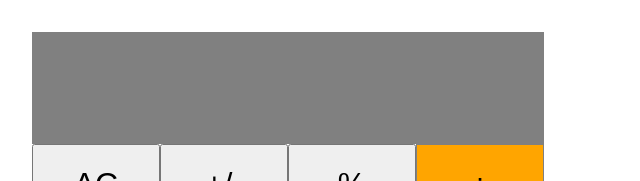
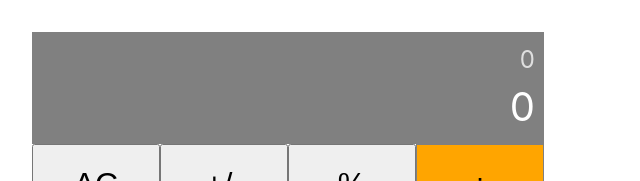
Before and after one commit to zhorabay/Math-magicians, a React (Create React App) app: page / in a window 1280 px wide. Shown: the top 181 px of the page, without its empty margins (0-640 px from the left). Built offline with nearby package versions, Linux system fonts and the light colour scheme.

Commit message:
Copy the specific files

```diff
--- a/src/components/Calculator.js
+++ b/src/components/Calculator.js
@@ -1,43 +1,66 @@
 import './Calculator.css';
-import { useReducer } from 'react';
-import reducer from '../logic/calculate';
-import {
-  OperationButton, ToggleSignButton, PercentageButton, DigitButton, formatOperand,
-} from '../logic/operate';
-import ACTIONS from '../logic/actions';
+import React, { useReducer } from 'react';
+import calculate from '../logic/calculate';
+
+const initialState = {
+  currentOperand: null,
+  previousOperand: null,
+  operation: null,
+};
+
+function reducer(state, action) {
+  switch (action.type) {
+    case 'CLEAR':
+      return calculate(state, 'AC');
+    case 'TOGGLE_SIGN':
+      return calculate(state, '+/-');
+    case 'PERCENTAGE':
+      return calculate(state, '%');
+    case 'OPERATION':
+      return calculate(state, action.operation);
+    case 'DIGIT':
+      return calculate(state, action.digit);
+    case 'EQUALS':
+      return calculate(state, '=');
+    default:
+      return state;
+  }
+}
 
 function Calculator() {
-  const [{ currentOperand, previousOperand, operation }, dispatch] = useReducer(reducer, {});
+  const [state, dispatch] = useReducer(reducer, initialState);
+
+  const formatOperand = (operand) => operand || '0';
 
   return (
     <div className="calculator-grid">
       <div className="output">
         <div className="previous-operand">
-          {formatOperand(previousOperand)}
+          {formatOperand(state.previousOperand)}
           {' '}
-          {operation}
+          {state.operation}
         </div>
-        <div className="current-operand">{formatOperand(currentOperand)}</div>
+        <div className="current-operand">{formatOperand(state.currentOperand)}</div>
       </div>
-      <button type="button" onClick={() => dispatch({ type: ACTIONS.CLEAR })}>AC</button>
-      <ToggleSignButton dispatch={dispatch} />
-      <PercentageButton dispatch={dispatch} />
-      <OperationButton className="symbol-bg" operation="÷" dispatch={dispatch} />
-      <DigitButton digit="7" dispatch={dispatch} />
-      <DigitButton digit="8" dispatch={dispatch} />
-      <DigitButton digit="9" dispatch={dispatch} />
-      <OperationButton className="symbol-bg" operation="x" dispatch={dispatch} />
-      <DigitButton digit="4" dispatch={dispatch} />
-      <DigitButton digit="5" dispatch={dispatch} />
-      <DigitButton digit="6" dispatch={dispatch} />
-      <OperationButton className="symbol-bg" operation="-" dispatch={dispatch} />
-      <DigitButton digit="1" dispatch={dispatch} />
-      <DigitButton digit="2" dispatch={dispatch} />
-      <DigitButton digit="3" dispatch={dispatch} />
-      <OperationButton className="symbol-bg" operation="+" dispatch={dispatch} />
-      <DigitButton className="span-two" digit="0" dispatch={dispatch} />
-      <DigitButton digit="." dispatch={dispatch} />
-      <button type="button" className="symbol-bg" onClick={() => dispatch({ type: ACTIONS.EVALUATE })}>=</button>
+      <button type="button" onClick={() => dispatch({ type: 'CLEAR' })}>AC</button>
+      <button type="button" onClick={() => dispatch({ type: 'TOGGLE_SIGN' })}>+/-</button>
+      <button type="button" onClick={() => dispatch({ type: 'PERCENTAGE' })}>%</button>
+      <button type="button" className="symbol-bg" onClick={() => dispatch({ type: 'OPERATION', operation: '÷' })}>÷</button>
+      <button type="button" onClick={() => dispatch({ type: 'DIGIT', digit: '7' })}>7</button>
+      <button type="button" onClick={() => dispatch({ type: 'DIGIT', digit: '8' })}>8</button>
+      <button type="button" onClick={() => dispatch({ type: 'DIGIT', digit: '9' })}>9</button>
+      <button type="button" className="symbol-bg" onClick={() => dispatch({ type: 'OPERATION', operation: 'x' })}>x</button>
+      <button type="button" onClick={() => dispatch({ type: 'DIGIT', digit: '4' })}>4</button>
+      <button type="button" onClick={() => dispatch({ type: 'DIGIT', digit: '5' })}>5</button>
+      <button type="button" onClick={() => dispatch({ type: 'DIGIT', digit: '6' })}>6</button>
+      <button type="button" className="symbol-bg" onClick={() => dispatch({ type: 'OPERATION', operation: '-' })}>-</button>
+      <button type="button" onClick={() => dispatch({ type: 'DIGIT', digit: '1' })}>1</button>
+      <button type="button" onClick={() => dispatch({ type: 'DIGIT', digit: '2' })}>2</button>
+      <button type="button" onClick={() => dispatch({ type: 'DIGIT', digit: '3' })}>3</button>
+      <button type="button" className="symbol-bg" onClick={() => dispatch({ type: 'OPERATION', operation: '+' })}>+</button>
+      <button type="button" className="span-two" onClick={() => dispatch({ type: 'DIGIT', digit: '0' })}>0</button>
+      <button type="button" onClick={() => dispatch({ type: 'DIGIT', digit: '.' })}>.</button>
+      <button type="button" className="symbol-bg" onClick={() => dispatch({ type: 'EQUALS' })}>=</button>
     </div>
   );
 }
--- a/src/logic/actions.js
+++ /dev/null
@@ -1,10 +0,0 @@
-const ACTIONS = {
-  ADD_DIGIT: 'add-digit',
-  CHOOSE_OPERATION: 'choose-operation',
-  CLEAR: 'clear',
-  MAKE_NEGATIVE: 'make-negative',
-  GIVE_PERCENTAGE: 'give-percentage',
-  EVALUATE: 'evaluate',
-};
-
-export default ACTIONS;
--- a/src/logic/calculate.js
+++ b/src/logic/calculate.js
@@ -1,98 +1,117 @@
-import { evaluate } from './operate';
-import ACTIONS from './actions';
+import Big from 'big.js';
 
-function reducer(state, { type, payload }) {
-  switch (type) {
-    case ACTIONS.ADD_DIGIT:
-      if (state.overwrite) {
+export default function calculate(obj, buttonName) {
+  const { currentOperand, previousOperand, operation } = obj;
+  let result;
+
+  switch (buttonName) {
+    case 'AC':
+      return {
+        currentOperand: null,
+        previousOperand: null,
+        operation: null,
+      };
+    case '+/-':
+      if (currentOperand) {
+        result = Big(currentOperand).times(-1).toString();
         return {
-          ...state,
-          currentOperand: payload.digit,
-          overwrite: false,
+          currentOperand: result,
+          previousOperand,
+          operation,
         };
       }
-      if (payload.digit === '0' && state.currentOperand === '0') {
-        return state;
-      }
-      if (payload.digit === '.' && state.currentOperand.includes('.')) {
-        return state;
-      }
-
-      return {
-        ...state,
-        currentOperand: `${state.currentOperand || ''}${payload.digit}`,
-      };
-    case ACTIONS.CHOOSE_OPERATION:
-      if (state.currentOperand == null && state.previousOperand == null) {
-        return state;
-      }
-
-      if (state.currentOperand == null) {
+      return obj;
+    case '%':
+      if (currentOperand) {
+        result = Big(currentOperand).div(100).toString();
         return {
-          ...state,
-          operation: payload.operation,
+          currentOperand: result,
+          previousOperand,
+          operation,
         };
       }
-
-      if (state.previousOperand == null) {
+      return obj;
+    case '+':
+    case '-':
+    case 'x':
+    case '÷':
+      if (currentOperand && previousOperand) {
+        switch (operation) {
+          case '+':
+            result = Big(previousOperand).plus(currentOperand).toString();
+            break;
+          case '-':
+            result = Big(previousOperand).minus(currentOperand).toString();
+            break;
+          case 'x':
+            result = Big(previousOperand).times(currentOperand).toString();
+            break;
+          case '÷':
+            if (currentOperand === '0') {
+              return { ...obj, currentOperand: "Can't divide by 0." };
+            }
+            result = Big(previousOperand).div(currentOperand).toString();
+            break;
+          default:
+            return obj;
+        }
         return {
-          ...state,
-          operation: payload.operation,
-          previousOperand: state.currentOperand,
-          currentOperand: null,
+          currentOperand: result,
+          previousOperand: result,
+          operation: buttonName,
         };
       }
-
-      return {
-        ...state,
-        previousOperand: evaluate(state),
-        operation: payload.operation,
-        currentOperand: null,
-      };
-
-    case ACTIONS.CLEAR:
-      return {};
-
-    case ACTIONS.MAKE_NEGATIVE:
-      if (state.currentOperand !== null) {
-        const newOperand = parseFloat(state.currentOperand) * -1;
+      if (currentOperand) {
         return {
-          ...state,
-          currentOperand: newOperand.toString(),
+          currentOperand,
+          previousOperand: currentOperand,
+          operation: buttonName,
         };
       }
-      return state;
-
-    case ACTIONS.GIVE_PERCENTAGE:
-      if (state.currentOperand !== null) {
-        const newOperand = (parseFloat(state.currentOperand) / 100).toString();
+      return obj;
+    case '=':
+      if (currentOperand && previousOperand && operation) {
+        switch (operation) {
+          case '+':
+            result = Big(previousOperand).plus(currentOperand).toString();
+            break;
+          case '-':
+            result = Big(previousOperand).minus(currentOperand).toString();
+            break;
+          case 'x':
+            result = Big(previousOperand).times(currentOperand).toString();
+            break;
+          case '÷':
+            if (currentOperand === '0') {
+              return { ...obj, currentOperand: "Can't divide by 0." };
+            }
+            result = Big(previousOperand).div(currentOperand).toString();
+            break;
+          default:
+            return obj;
+        }
         return {
-          ...state,
-          currentOperand: newOperand,
+          currentOperand: result,
+          previousOperand: ' ',
+          operation: ' ',
         };
       }
-      return state;
-
-    case ACTIONS.EVALUATE:
-      if (
-        state.operation == null
-        || state.currentOperand == null
-        || state.previousOperand == null
-      ) {
-        return state;
+      return obj;
+    default:
+      if (buttonName === '0' && currentOperand === '0') {
+        return obj;
       }
-
+      if (operation === '=') {
+        return {
+          currentOperand: buttonName,
+          previousOperand: null,
+          operation: null,
+        };
+      }
       return {
-        ...state,
-        overwrite: true,
-        previousOperand: null,
-        operation: null,
-        currentOperand: evaluate(state),
+        currentOperand: currentOperand === '0' ? buttonName : currentOperand + buttonName,
+        previousOperand,
+        operation,
       };
-
-    default:
-      return state;
   }
 }
-
-export default reducer;
--- a/src/logic/operate.js
+++ b/src/logic/operate.js
@@ -1,105 +1,30 @@
-import PropTypes from 'prop-types';
-import ACTIONS from './actions';
+import Big from 'big.js';
 
-export function OperationButton({ dispatch, operation, className }) {
-  return (
-    <button
-      type="button"
-      className={`operation-button ${className}`}
-      onClick={() => dispatch({ type: ACTIONS.CHOOSE_OPERATION, payload: { operation } })}
-    >
-      {operation}
-    </button>
-  );
+export default function operate(numberOne, numberTwo, operation) {
+  const one = Big(numberOne);
+  const two = Big(numberTwo);
+  if (operation === '+') {
+    return one.plus(two).toString();
   }
-
-OperationButton.propTypes = {
-  dispatch: PropTypes.func.isRequired,
-  operation: PropTypes.string.isRequired,
-  className: PropTypes.string.isRequired,
-};
-
-export function ToggleSignButton({ dispatch }) {
-  return (
-    <button
-      type="button"
-      onClick={() => dispatch({ type: ACTIONS.MAKE_NEGATIVE })}
-    >
-      +/-
-    </button>
-  );
+  if (operation === '-') {
+    return one.minus(two).toString();
   }
-
-ToggleSignButton.propTypes = {
-  dispatch: PropTypes.func.isRequired,
-};
-
-export function PercentageButton({ dispatch }) {
-  return (
-    <button
-      type="button"
-      onClick={() => dispatch({ type: ACTIONS.GIVE_PERCENTAGE })}
-    >
-      %
-    </button>
-  );
+  if (operation === 'x') {
+    return one.times(two).toString();
   }
-
-PercentageButton.propTypes = {
-  dispatch: PropTypes.func.isRequired,
-};
-
-export function DigitButton({ dispatch, digit, className }) {
-  return (
-    <button
-      type="button"
-      className={`digit-button ${className}`}
-      onClick={() => dispatch({ type: ACTIONS.ADD_DIGIT, payload: { digit } })}
-    >
-      {digit}
-    </button>
-  );
+  if (operation === '÷') {
+    try {
+      return one.div(two).toString();
+    } catch (err) {
+      return "Can't divide by 0.";
     }
-
-DigitButton.propTypes = {
-  dispatch: PropTypes.func.isRequired,
-  digit: PropTypes.string.isRequired,
-  className: PropTypes.string.isRequired,
-};
-
-export function evaluate({ currentOperand, previousOperand, operation }) {
-  const prev = parseFloat(previousOperand);
-  const current = parseFloat(currentOperand);
-  if (Number.isNaN(prev) || Number.isNaN(current)) return '';
-  let computation = '';
-  switch (operation) {
-    case '+':
-      computation = prev + current;
-      break;
-    case '-':
-      computation = prev - current;
-      break;
-    case 'x':
-      computation = prev * current;
-      break;
-    case '÷':
-      computation = prev / current;
-      break;
-    default:
-      break;
   }
-  return computation.toString();
+  if (operation === '%') {
+    try {
+      return one.mod(two).toString();
+    } catch (err) {
+      return "Can't find modulo as can't divide by 0.";
     }
-
-const INTEGER_FORMATTER = new Intl.NumberFormat('en-us', {
-  maximumFractionDigits: 0,
-});
-
-export function formatOperand(operand) {
-  if (operand == null) return undefined;
-  const [integer, decimal] = operand.split('.');
-  if (decimal == null) {
-    return INTEGER_FORMATTER.format(integer);
   }
-  return `${INTEGER_FORMATTER.format(integer)}.${decimal}`;
+  throw Error(`Unknown operation '${operation}'`);
 }
```
Also changed, not shown: .eslintrc.json. Lines whose indentation alone changed are shown as unchanged.
